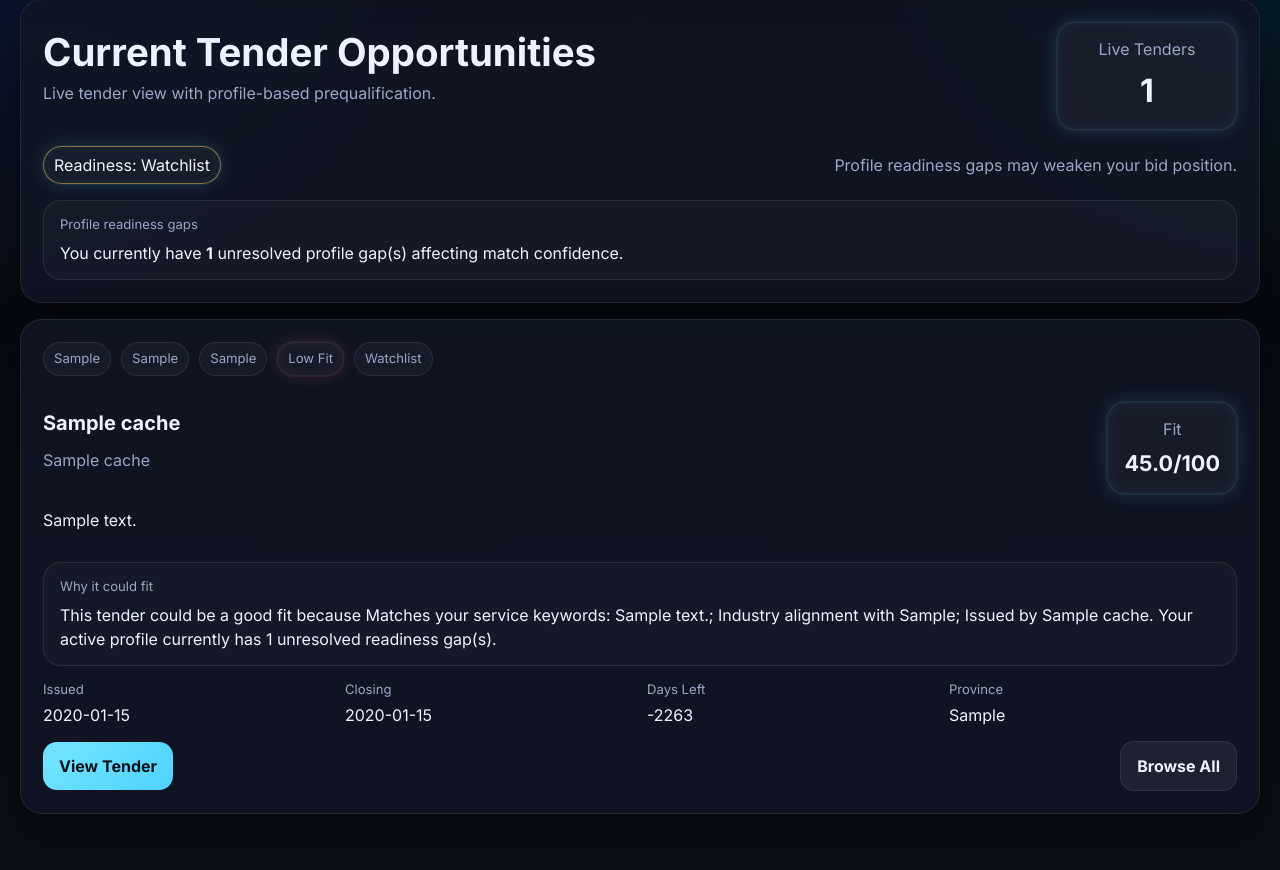
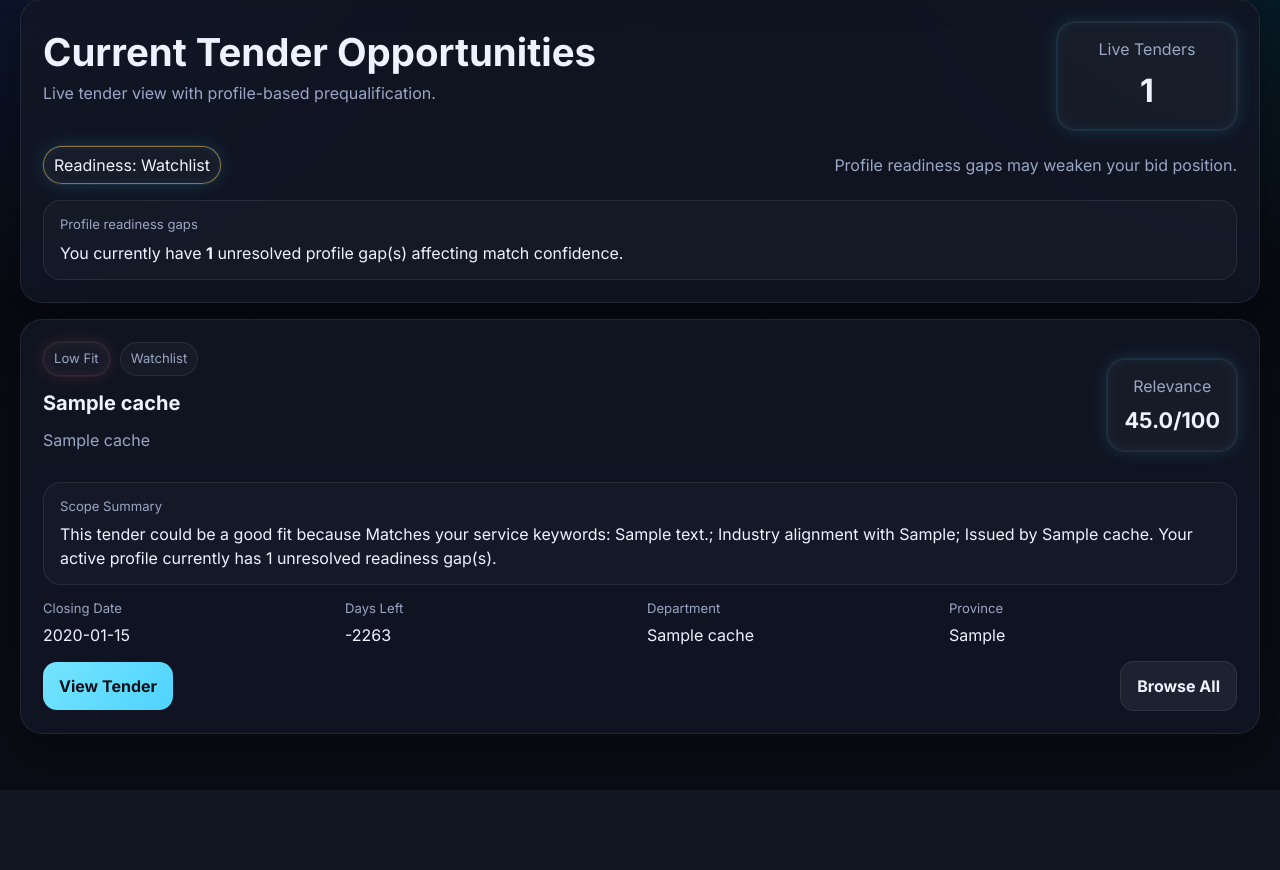
Before and after one commit to veza-sawbn/tenderai-kitchen, a Flask app: page / in a window 1280 px wide. Shown: the part 185-1055 px from the top of the page. After the commit the page ends 975 px from the top, so only its background shows below. Run offline with Flask 3, Linux system fonts and the light colour scheme; tables that the repository leaves empty hold one stand-in row (values such as "Sample post"); some libraries are stand-ins or nearby versions.

Commit message:
Refactor tender card layout and update labels
Updated the tender card layout and labels for clarity.

```diff
--- a/templates/home.html
+++ b/templates/home.html
@@ -35,11 +35,10 @@
   {% if featured %}
     {% for item in featured %}
       {% set tender = item.tender %}
-      <article class="glass-card tender-card">
+      <article class="glass-card tender-card compact-card">
+        <div class="card-row">
+          <div>
             <div class="card-meta">
-          <span>{{ tender.tender_type or "Tender" }}</span>
-          <span>{{ tender.industry or "General" }}</span>
-          <span>{{ tender.province or "Province n/a" }}</span>
               {% if item.fit_band %}
                 <span class="glow-chip band-{{ item.fit_band }}">{{ item.fit_band|replace("_", " ")|title }}</span>
               {% endif %}
@@ -47,37 +46,28 @@
                 <span class="pill">{{ item.readiness_band|replace("_", " ")|title }}</span>
               {% endif %}
             </div>
-
-        <div class="card-row">
-          <div>
             <h2><a href="{{ url_for('tender_detail', tender_id=tender.id) }}">{{ tender.title }}</a></h2>
-            <p class="muted">{{ tender.buyer_name or "Buyer n/a" }}</p>
+            <p class="muted">{{ tender.buyer_name or "Department n/a" }}</p>
           </div>
 
           {% if item.score is not none %}
             <div class="score-panel glow-chip">
-              <span>Fit</span>
+              <span>Relevance</span>
               <strong>{{ "%.1f"|format(item.score) }}/100</strong>
             </div>
           {% endif %}
         </div>
 
-        <p>{{ tender.description or "No description available." }}</p>
-
         {% if item.fit_summary %}
           <div class="detail-list">
-            <label>Why it could fit</label>
+            <label>Scope Summary</label>
             <p>{{ item.fit_summary }}</p>
           </div>
         {% endif %}
 
-        <div class="detail-grid">
+        <div class="detail-grid compact-grid">
           <div>
-            <label>Issued</label>
-            <p>{{ tender.issued_date or "n/a" }}</p>
-          </div>
-          <div>
-            <label>Closing</label>
+            <label>Closing Date</label>
             <p>{{ tender.closing_date or "n/a" }}</p>
           </div>
           <div>
@@ -89,6 +79,10 @@
                 n/a
               {% endif %}
             </p>
+          </div>
+          <div>
+            <label>Department</label>
+            <p>{{ tender.buyer_name or "n/a" }}</p>
           </div>
           <div>
             <label>Province</label>
```
Lines whose indentation alone changed are shown as unchanged.
